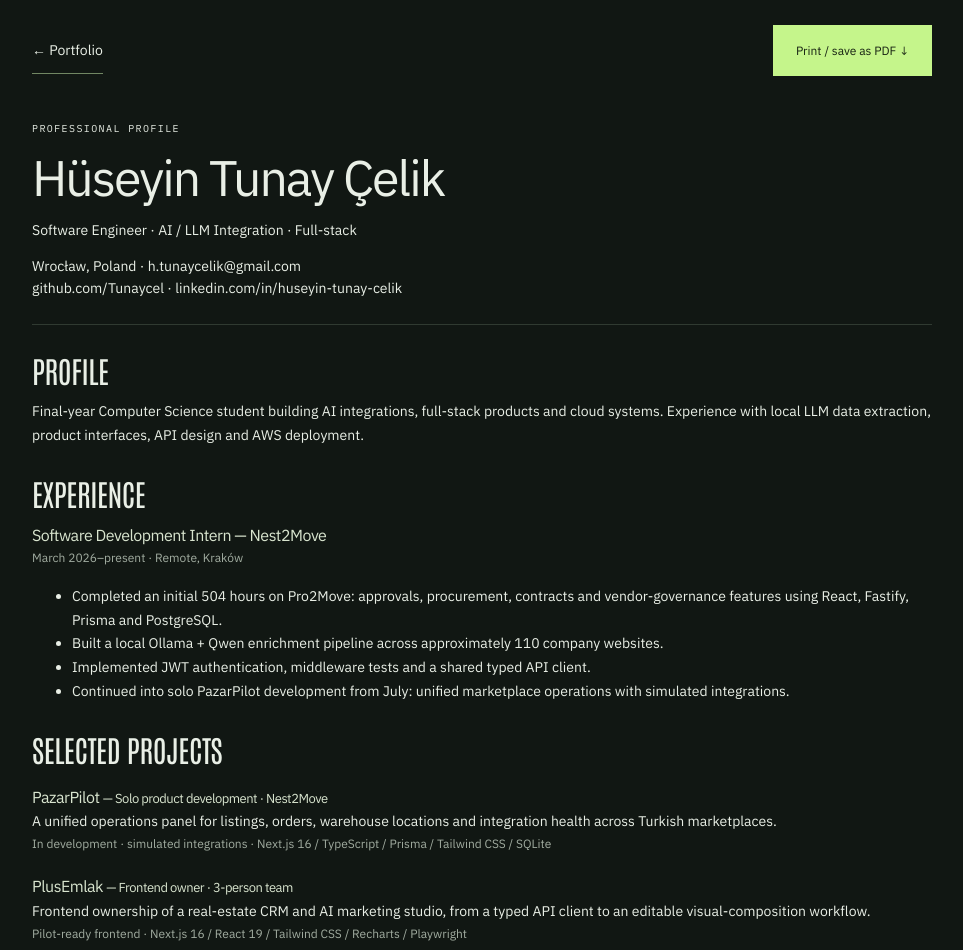
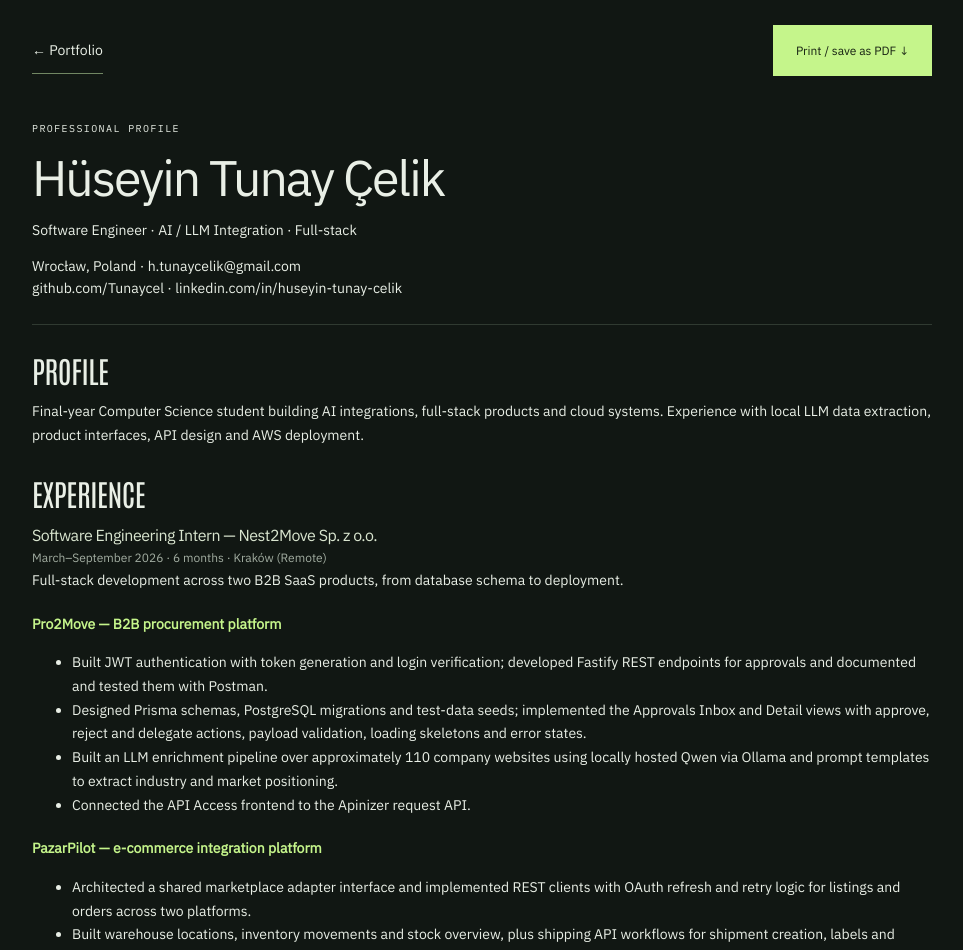
Before and after one commit to Tunaycel/portfolio, a Next.js app: page /resume in a window 1280 px wide. Shown: the top 950 px of the page, without its empty margins (158-1121 px from the left). Built offline with nearby package versions, Linux system fonts and the light colour scheme; no server answers.

Commit message:
Update six-month Nest2Move internship experience (#12)

```diff
--- a/app/resume/page.tsx
+++ b/app/resume/page.tsx
@@ -40,22 +40,39 @@
       </section>
       <section>
         <h2>Experience</h2>
-        <h3>Software Development Intern — Nest2Move</h3>
-        <p className="resume-date">March 2026–present · Remote, Kraków</p>
+        <h3>Software Engineering Intern — Nest2Move Sp. z o.o.</h3>
+        <p className="resume-date">March–September 2026 · 6 months · Kraków (Remote)</p>
+        <p>
+          Full-stack development across two B2B SaaS products, from database schema to deployment.
+        </p>
+        <h4>Pro2Move — B2B procurement platform</h4>
         <ul>
           <li>
-            Completed an initial 504 hours on Pro2Move: approvals, procurement, contracts and
-            vendor-governance features using React, Fastify, Prisma and PostgreSQL.
+            Built JWT authentication with token generation and login verification; developed Fastify
+            REST endpoints for approvals and documented and tested them with Postman.
           </li>
           <li>
-            Built a local Ollama + Qwen enrichment pipeline across approximately 110 company
-            websites.
+            Designed Prisma schemas, PostgreSQL migrations and test-data seeds; implemented the
+            Approvals Inbox and Detail views with approve, reject and delegate actions, payload
+            validation, loading skeletons and error states.
           </li>
-          <li>Implemented JWT authentication, middleware tests and a shared typed API client.</li>
           <li>
-            Continued into solo PazarPilot development from July: unified marketplace operations
-            with simulated integrations.
+            Built an LLM enrichment pipeline over approximately 110 company websites using locally
+            hosted Qwen via Ollama and prompt templates to extract industry and market positioning.
           </li>
+          <li>Connected the API Access frontend to the Apinizer request API.</li>
+        </ul>
+        <h4>PazarPilot — e-commerce integration platform</h4>
+        <ul>
+          <li>
+            Architected a shared marketplace adapter interface and implemented REST clients with
+            OAuth refresh and retry logic for listings and orders across two platforms.
+          </li>
+          <li>
+            Built warehouse locations, inventory movements and stock overview, plus shipping API
+            workflows for shipment creation, labels and status tracking.
+          </li>
+          <li>Containerised the stack with Docker and Docker Compose.</li>
         </ul>
       </section>
       <section>
--- a/app/studio.css
+++ b/app/studio.css
@@ -779,6 +779,12 @@
 .resume-page h3 {
   color: #d9e5cf;
 }
+.resume-page h4 {
+  margin: 20px 0 8px;
+  color: #c5f58b;
+  font-size: 14px;
+  font-weight: 600;
+}
 .resume-page strong {
   color: #d9e5cf;
 }
--- a/lib/projects.ts
+++ b/lib/projects.ts
@@ -21,7 +21,7 @@
     category: "AI integration",
     subtitle: "Turning public websites into structured company data.",
     summary:
-      "A local-model enrichment pipeline: crawl, extract with Qwen, and sync useful company metadata into PostgreSQL.",
+      "A local-model enrichment pipeline: crawl public company sites and extract industry and market-positioning data with Qwen.",
     role: "Pipeline engineering · Nest2Move",
     status: "Internship work",
     stack: ["Python", "Ollama", "Qwen", "PostgreSQL", "Prisma"],
@@ -34,7 +34,7 @@
       },
       {
         title: "Separate collection from extraction",
-        body: "The scraper collected public company pages, while the model handled extraction of industry and market-positioning metadata. Keeping the stages separate made the pipeline easier to inspect and maintain.",
+        body: "The scraper collected public company pages, while prompt templates guided Qwen's extraction of industry and market-positioning metadata. Keeping the stages separate made the pipeline easier to inspect and maintain.",
       },
       {
         title: "Finish at the database",
@@ -53,18 +53,18 @@
     summary:
       "A unified operations panel for listings, orders, warehouse locations and integration health across Turkish marketplaces.",
     role: "Solo product development · Nest2Move",
-    status: "In development · simulated integrations",
+    status: "Internship build · integration clients implemented",
     stack: ["Next.js 16", "TypeScript", "Prisma", "Tailwind CSS", "SQLite"],
     problem:
       "Selling across Trendyol and Hepsiburada means coordinating listings, stock, orders and shipping across separate systems. PazarPilot brings those operations into a shared workspace.",
     decisions: [
       {
         title: "Make a marketplace an adapter",
-        body: "Each channel sits behind a five-method interface for fetching orders, pushing stock and prices, fetching listings, and testing the connection. Adding a channel becomes an adapter implementation instead of a rewrite of the product.",
+        body: "Each channel sits behind a shared adapter interface. I implemented REST clients with OAuth token refresh and retry logic for listing and order synchronisation across two marketplace platforms; adding a channel does not require a rewrite of the product.",
       },
       {
         title: "Connect the operational details",
-        body: "The panel combines listing management, merged orders, shelf-level warehouse management, shipping and integration-health monitoring. Those workflows share a consistent product interface.",
+        body: "The panel combines listing management, orders, stock locations, inventory movements and stock overview. A shipping carrier API supports shipment creation, label generation and status tracking.",
       },
       {
         title: "Surface exceptions",
@@ -72,7 +72,7 @@
       },
     ],
     outcome:
-      "Building the product solo since July 2026 following the initial internship. The application runs in a realistic simulation mode; live seller API integration remains a separate step.",
+      "Built during the six-month Nest2Move internship, with Docker and Docker Compose environments. Marketplace API clients and shipping workflows were implemented; production seller rollout has not been verified for this case study.",
     diagram: [
       "Trendyol / Hepsiburada",
       "Marketplace adapters",
```
Also changed, not shown: components/About.tsx (+14 -10 lines), 2 other files (tests, documents, lock files or other folders).
